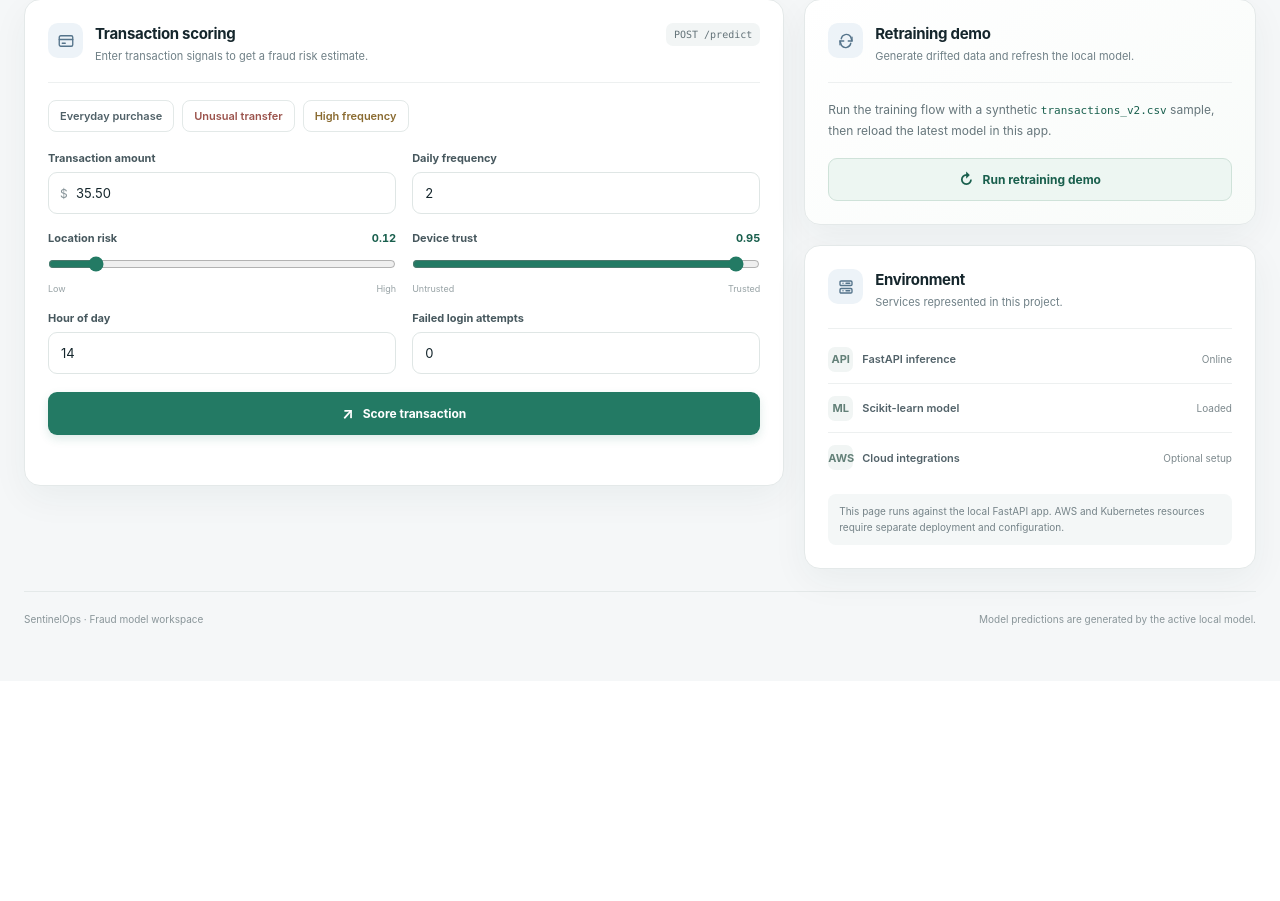
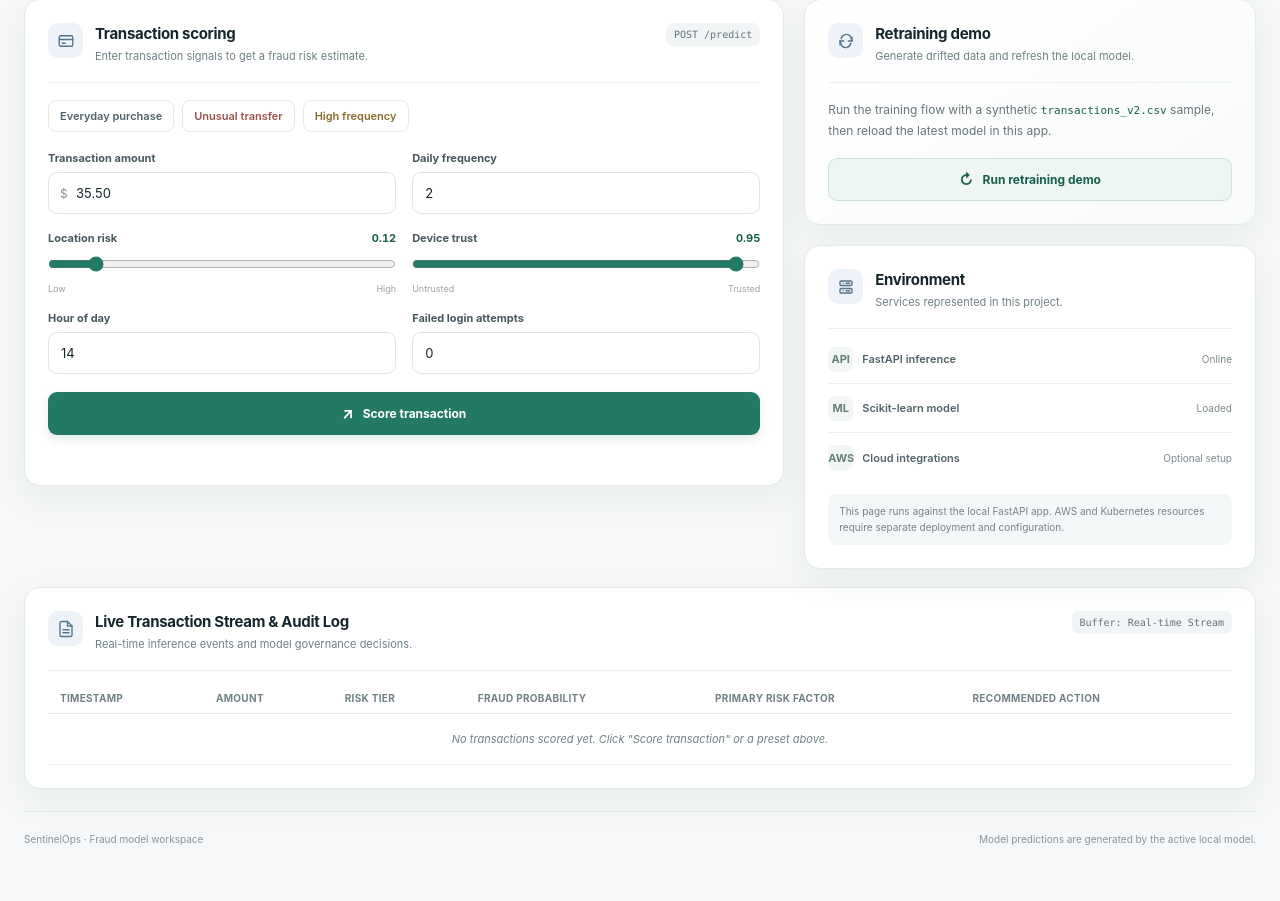
Before and after one commit to Krishna009-pro/auto-mlops-aws-k8s, a FastAPI app: page / in a window 1280 px wide. Shown: the part 484-1385 px from the top of the page. Before the commit the page ends 1109 px from the top, so only its background shows below. Run offline with FastAPI, Linux system fonts and the light colour scheme.

Commit message:
feat: add Explainable AI risk factors, live transaction audit log, and KS statistical drift testing

```diff
--- a/src/serve/app.py
+++ b/src/serve/app.py
@@ -205,6 +205,44 @@ class PredictionResponse(BaseModel):
     risk_level: str
     model_version: str
     action_recommended: str
+    risk_factors: list[str] = Field(default_factory=list)
+
+
+def compute_risk_factors(req: TransactionRequest, prob: float) -> list[str]:
+    """Explainable AI (XAI): Extracts dominant risk drivers for the decision."""
+    factors = []
+    if req.transaction_amount >= 1500:
+        factors.append(f"High transaction value (${req.transaction_amount:,.2f})")
+    elif req.transaction_amount >= 500:
+        factors.append(f"Above-average amount (${req.transaction_amount:,.2f})")
+
+    if req.location_risk_score >= 0.70:
+        factors.append(f"Severe geolocation anomaly ({req.location_risk_score:.2f})")
+    elif req.location_risk_score >= 0.40:
+        factors.append(f"Elevated location risk score ({req.location_risk_score:.2f})")
+
+    if req.device_trust_score <= 0.30:
+        factors.append(f"Untrusted / unverified device ({req.device_trust_score:.2f})")
+    elif req.device_trust_score <= 0.60:
+        factors.append(f"Unrecognized browser profile ({req.device_trust_score:.2f})")
+
+    if req.failed_attempts >= 3:
+        factors.append(f"Multiple failed PIN/logins ({req.failed_attempts} attempts)")
+    elif req.failed_attempts >= 1:
+        factors.append(f"Recent failed authentication attempt ({req.failed_attempts})")
+
+    if req.time_of_day in [0, 1, 2, 3, 4]:
+        factors.append(f"Off-hours overnight activity ({req.time_of_day:02d}:00 hrs)")
+
+    if req.transaction_frequency >= 10:
+        factors.append(f"High velocity burst ({req.transaction_frequency} transactions/day)")
+
+    if not factors:
+        if prob < 0.40:
+            factors.append("All behavioral indicators match normal customer baseline")
+        else:
+            factors.append("Multi-factor interaction threshold exceeded")
+    return factors
 
 
 @app.get("/", response_class=HTMLResponse)
@@ -228,9 +266,15 @@ def api_retrain_model():
         from sklearn.ensemble import RandomForestClassifier
         from sklearn.pipeline import Pipeline
         from sklearn.metrics import accuracy_score, precision_score, recall_score, f1_score, roc_auc_score
+        from scipy.stats import ks_2samp
 
-        # 1. Generate new drift dataset
+        # 1. Generate new drift dataset and perform statistical KS Drift Test
         df_new = generate_synthetic_fraud_data(num_samples=3500, fraud_rate=0.10, drift_factor=0.3, random_seed=99)
+        df_base = generate_synthetic_fraud_data(num_samples=2000, drift_factor=0.0, random_seed=42)
+
+        ks_stat, ks_pval = ks_2samp(df_base["location_risk_score"], df_new["location_risk_score"])
+        drift_detected = bool(ks_pval < 0.05)
+
         features = ["transaction_amount", "transaction_frequency", "location_risk_score", "device_trust_score", "time_of_day", "failed_attempts"]
         X = df_new[features]
         y = df_new["is_fraud"]
@@ -260,6 +304,8 @@ def api_retrain_model():
             "recall": round(rec, 4),
             "f1_score": round(f1, 4),
             "roc_auc": round(roc_auc, 4),
+            "drift_detected": drift_detected,
+            "drift_p_value": float(round(ks_pval, 6)),
         }
 
         # Hot reload in memory
@@ -333,7 +379,10 @@ def predict(request: TransactionRequest):
             risk = "LOW"
             action = "APPROVE"
 
-        logger.info(f"Prediction: Fraud={prediction}, Prob={probability:.4f}, Risk={risk}")
+        # Explainable AI: Compute key risk drivers
+        risk_factors = compute_risk_factors(request, probability)
+
+        logger.info(f"Prediction: Fraud={prediction}, Prob={probability:.4f}, Risk={risk}, Factors={len(risk_factors)}")
 
         return PredictionResponse(
             is_fraud=prediction,
@@ -341,6 +390,7 @@ def predict(request: TransactionRequest):
             risk_level=risk,
             model_version=model_cache["version"],
             action_recommended=action,
+            risk_factors=risk_factors,
         )
     except Exception as e:
         logger.error(f"Inference error: {e}")
--- a/src/serve/templates/index.html
+++ b/src/serve/templates/index.html
@@ -118,6 +118,25 @@
     [data-risk="high"] .prob-bar { background: #c56a5d; }
     [data-risk="medium"] .prob-bar { background: #c59a45; }
     .result-footer { display: flex; flex-wrap: wrap; justify-content: space-between; gap: 8px; margin-block-start: 10px; color: #7b898d; font-size: 10px; }
+    .xai-box { margin-block-start: 13px; padding-block-start: 11px; border-block-start: 1px dashed #dce5e2; }
+    .xai-title { display: block; font-size: 10px; font-weight: 750; color: #536368; margin-block-end: 6px; letter-spacing: .02em; }
+    .xai-list { list-style: none; margin: 0; padding: 0; display: flex; flex-direction: column; gap: 5px; }
+    .xai-item { display: inline-flex; align-items: center; gap: 6px; font-size: 10px; color: #3c4f55; }
+    .xai-bullet { color: var(--green); font-size: 11px; font-weight: 700; }
+    [data-risk="high"] .xai-bullet { color: #c56a5d; }
+    [data-risk="medium"] .xai-bullet { color: #c59a45; }
+
+    .audit-panel { margin-block-start: 18px; }
+    .table-responsive { width: 100%; overflow-x: auto; margin-block-start: 12px; }
+    .audit-table { width: 100%; border-collapse: collapse; font-size: 11px; text-align: left; }
+    .audit-table th { padding: 9px 12px; border-block-end: 1px solid var(--line); color: var(--muted); font-size: 10px; font-weight: 700; text-transform: uppercase; letter-spacing: .03em; }
+    .audit-table td { padding: 9px 12px; border-block-end: 1px solid #edf1f1; color: var(--ink); }
+    .audit-table tr:hover td { background: #fafcfc; }
+    .audit-table .empty-row td { text-align: center; color: var(--muted); padding: 18px 12px; font-style: italic; }
+    .table-tag { display: inline-block; padding: 3px 8px; border-radius: 999px; font-size: 9px; font-weight: 750; }
+    .table-tag.risk-high { background: #f9e7e4; color: #a34e43; }
+    .table-tag.risk-medium { background: #f8efd9; color: #896829; }
+    .table-tag.risk-low { background: #eaf5f1; color: var(--green-dark); }
     .result-message { min-height: 16px; margin: 11px 0 0; color: #a34e43; font-size: 11px; }
 
     .retrain-panel { background: linear-gradient(145deg, #fff 0%, #f8fbf9 100%); }
@@ -288,6 +307,10 @@
           <div class="probability-row"><span>Fraud probability</span><strong id="res-prob">—</strong></div>
           <div class="prob-track" role="meter" aria-label="Fraud probability" aria-valuemin="0" aria-valuemax="100" aria-valuenow="0"><div id="res-bar" class="prob-bar"></div></div>
           <div class="result-footer"><span>0% · Low risk</span><span>100% · High risk</span></div>
+          <div class="xai-box">
+            <span class="xai-title">Explainable AI · Decision Risk Drivers:</span>
+            <ul id="res-factors" class="xai-list"></ul>
+          </div>
         </section>
         <p id="prediction-message" class="result-message" role="status"></p>
       </section>
@@ -324,6 +347,33 @@
         </section>
       </div>
     </div>
+
+    <section class="panel audit-panel" aria-labelledby="audit-title">
+      <div class="panel-head">
+        <div class="panel-title-wrap">
+          <span class="panel-icon" aria-hidden="true"><svg viewBox="0 0 24 24" fill="none" stroke="currentColor" stroke-width="1.8" stroke-linecap="round" stroke-linejoin="round"><path d="M14 2H6a2 2 0 0 0-2 2v16a2 2 0 0 0 2 2h12a2 2 0 0 0 2-2V8z"/><polyline points="14 2 14 8 20 8"/><line x1="16" y1="13" x2="8" y2="13"/><line x1="16" y1="17" x2="8" y2="17"/></svg></span>
+          <div><h2 id="audit-title">Live Transaction Stream & Audit Log</h2><p class="panel-description">Real-time inference events and model governance decisions.</p></div>
+        </div>
+        <span class="endpoint">Buffer: Real-time Stream</span>
+      </div>
+      <div class="table-responsive">
+        <table class="audit-table">
+          <thead>
+            <tr>
+              <th>Timestamp</th>
+              <th>Amount</th>
+              <th>Risk Tier</th>
+              <th>Fraud Probability</th>
+              <th>Primary Risk Factor</th>
+              <th>Recommended Action</th>
+            </tr>
+          </thead>
+          <tbody id="audit-log-body">
+            <tr class="empty-row"><td colspan="6">No transactions scored yet. Click "Score transaction" or a preset above.</td></tr>
+          </tbody>
+        </table>
+      </div>
+    </section>
     <footer><span>SentinelOps · Fraud model workspace</span><span>Model predictions are generated by the active local model.</span></footer>
   </main>
 
@@ -388,6 +438,27 @@
       setTransaction(presets[type]);
     }
 
+    const auditLogs = [];
+    function addAuditEntry(item) {
+      auditLogs.unshift(item);
+      if (auditLogs.length > 10) auditLogs.pop();
+      const tbody = byId('audit-log-body');
+      tbody.replaceChildren();
+      auditLogs.forEach((entry) => {
+        const tr = document.createElement('tr');
+        const tagClass = entry.risk === 'HIGH' ? 'risk-high' : entry.risk === 'MEDIUM' ? 'risk-medium' : 'risk-low';
+        tr.innerHTML = `
+          <td><strong>${entry.timestamp}</strong></td>
+          <td>$${Number(entry.amount).toFixed(2)}</td>
+          <td><span class="table-tag ${tagClass}">${entry.risk}</span></td>
+          <td>${(entry.prob * 100).toFixed(1)}%</td>
+          <td style="color: #55666c;">${entry.factor}</td>
+          <td><strong>${entry.action.replaceAll('_', ' ')}</strong></td>
+        `;
+        tbody.appendChild(tr);
+      });
+    }
+
     byId('tx_location').addEventListener('input', (event) => {
       byId('val_loc').value = Number(event.target.value).toFixed(2);
       byId('val_loc').textContent = Number(event.target.value).toFixed(2);
@@ -433,6 +504,27 @@
         byId('res-prob').textContent = `${(data.fraud_probability * 100).toFixed(2)}%`;
         byId('res-bar').style.inlineSize = `${data.fraud_probability * 100}%`;
         result.querySelector('[role="meter"]').setAttribute('aria-valuenow', String(Math.round(data.fraud_probability * 100)));
+
+        // Render Explainable AI Risk Drivers
+        const factorList = byId('res-factors');
+        factorList.replaceChildren();
+        const factors = data.risk_factors && data.risk_factors.length ? data.risk_factors : ['Normal baseline activity'];
+        factors.forEach((factor) => {
+          const li = document.createElement('li');
+          li.className = 'xai-item';
+          li.innerHTML = `<span class="xai-bullet" aria-hidden="true">›</span><span>${factor}</span>`;
+          factorList.appendChild(li);
+        });
+
+        // Add to live audit log
+        addAuditEntry({
+          timestamp: new Date().toLocaleTimeString(),
+          amount: payload.transaction_amount,
+          risk: data.risk_level,
+          prob: data.fraud_probability,
+          factor: factors[0],
+          action: data.action_recommended,
+        });
       } catch (error) {
         message.textContent = error.message;
       } finally {
@@ -464,14 +556,18 @@
         logOutput.scrollTop = logOutput.scrollHeight;
       };
 
-      log('Generating a synthetic dataset with distribution drift…');
-      log('Training and evaluating a new Random Forest model…');
+      log('Ingesting 3,500 new transactions with distribution drift…');
+      log('Running Kolmogorov-Smirnov statistical drift test…');
       try {
         const response = await fetch('/api/retrain', { method: 'POST' });
         const data = await response.json();
         if (!response.ok) throw new Error(data.detail || 'Retraining did not complete.');
-        log(`Training complete · accuracy ${(data.accuracy * 100).toFixed(2)}% · F1 ${(data.f1_score * 100).toFixed(2)}%.`);
-        log(`Local serving cache reloaded with model ${data.version}.`);
+
+        if (data.drift_p_value !== undefined) {
+          log(`KS Drift Test p-value = ${data.drift_p_value} · Concept Drift ${data.drift_detected ? 'CONFIRMED' : 'Not Detected'}.`);
+        }
+        log(`Retrained Random Forest · accuracy ${(data.accuracy * 100).toFixed(2)}% · F1 ${(data.f1_score * 100).toFixed(2)}%.`);
+        log(`Hot-swapped new model ${data.version} into serving cache.`);
         retrainStatus.textContent = 'Complete';
         byId('prediction-message').textContent = '';
         await Promise.all([loadMetrics(), loadHealth()]);
```
Also changed, not shown: tests/test_pipeline.py (+2 -0 lines).
